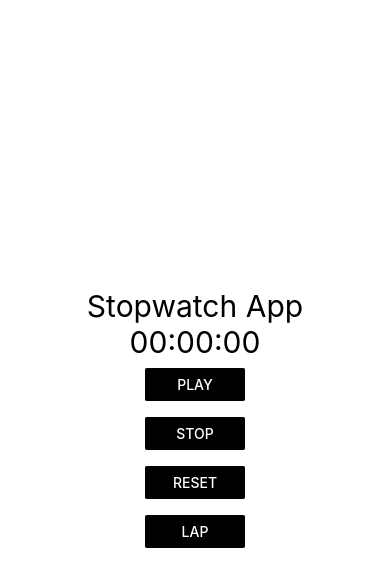
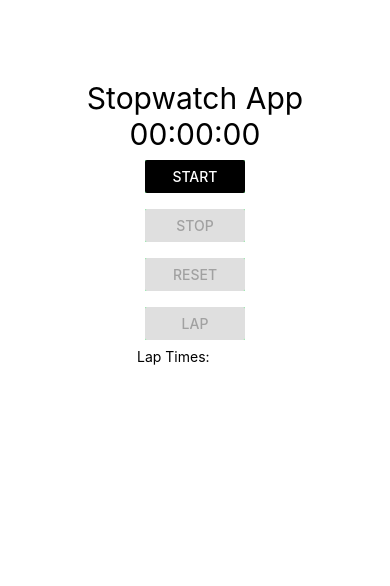
Before and after one commit to Shopify/eng-intern-assessment-react-native, a React Native app: screen / in a window 390 px wide. Shown: the top 586 px of the page. Built offline with nearby package versions, Linux system fonts and the light colour scheme.

Commit message:
Update StopWatchButton.tsx

```diff
--- a/src/StopWatchButton.tsx
+++ b/src/StopWatchButton.tsx
@@ -8,20 +8,28 @@ type Props = {
 export default function StopWatchButton(props: Props) {
   const { setTimeInSeconds } = props;
   const [intervalId, setIntervalId] = useState<number>(0);
+  const [startButton, setStartButton] = useState<string>("Start");
   const [laps, setLaps] = useState<number[]>([]);
-  const startTimeRef = useRef<number>(0);
+  const [lapTimes, setLapTimes] = useState<string[]>([]); // store lap times as strings
+  const startTimeRef = useRef<number>(0); // creates ref to store start time
+  const lapStartTimeRef = useRef<number[]>([]);
+  const [timerStarted, setTimerStarted] = useState<boolean>(false);
 
-  const handlePlayButton = () => {
+  const handleStartButton = () => {
     const interval: any = setInterval(() => {
       setTimeInSeconds((previousState: number) => previousState + 1);
     }, 1000);
 
     setIntervalId(interval);
-    startTimeRef.current = Date.now();
+    startTimeRef.current = Date.now(); // save current time as start time
+    lapStartTimeRef.current.push(startTimeRef.current); // stores the start time for each lap
+
+    setTimerStarted(true);
   };
 
   const handleStopButton = () => {
     clearInterval(intervalId);
+    setStartButton("Resume");
     const elapsedTime = Math.floor((Date.now() - startTimeRef.current) / 1000);
     setTimeInSeconds((previousState: number) => previousState + elapsedTime);
   };
@@ -29,37 +37,78 @@ export default function StopWatchButton(props: Props) {
   const handleResetButton = () => {
     clearInterval(intervalId);
     setTimeInSeconds(0);
+    setStartButton("Start");
     setLaps([]);
+    setLapTimes([]);
+
+    setTimerStarted(false);
+
+    lapStartTimeRef.current = [];
   };
 
   const handleLapButton = () => {
-    clearInterval(intervalId);
-    const lapTime = Math.floor((Date.now() - startTimeRef.current) / 1000);
-    setLaps((prevLaps) => [...prevLaps, lapTime]);
-    startTimeRef.current = Date.now();
+    const lapStartTimes = lapStartTimeRef.current;
+    if (lapStartTimes.length > laps.length) {
+      const lapTime = Math.floor(
+        (Date.now() - lapStartTimeRef.current[laps.length]) / 1000
+      );
+      setLaps((prevLaps) => [...prevLaps, lapTime]);
+
+      const formattedLapTime = formatTime(lapTime);
+      setLapTimes((prevLapTimes) => [...prevLapTimes, formattedLapTime]);
+    }
+  };
+
+  const formatTime = (timeInSeconds: number): string => {
+    const minutes = Math.floor(timeInSeconds / 60);
+    const seconds = timeInSeconds % 60;
+    return `${String(minutes).padStart(2, "0")}:${String(seconds).padStart(
+      2,
+      "0"
+    )}`;
   };
 
   return (
     <View>
       <View style={styles.buttons}>
-        <Button onPress={handlePlayButton} title="Play" color="black"></Button>
+        <Button
+          onPress={handleStartButton}
+          title={startButton}
+          color="black"
+        ></Button>
       </View>
       <View style={styles.buttons}>
-        <Button onPress={handleStopButton} title="Stop" color="black"></Button>
+        <Button
+          onPress={handleStopButton}
+          title="Stop"
+          color="black"
+          disabled={!timerStarted}
+        ></Button>
       </View>
       <View style={styles.buttons}>
         <Button
           onPress={handleResetButton}
           title="Reset"
           color="black"
+          disabled={!timerStarted}
         ></Button>
       </View>
       <View style={styles.buttons}>
-        <Button onPress={handleLapButton} title="Lap" color="black"></Button>
+        <Button
+          onPress={handleLapButton}
+          title="Lap"
+          color="black"
+          disabled={!timerStarted}
+        ></Button>
       </View>
-      {/* <ScrollView>
-        <Text>Lap Times: {laps.join(", ")}</Text>
-      </ScrollView> */}
+      <Text>Lap Times:</Text>
+      <View style={styles.scrollView}>
+        <ScrollView>
+          {lapTimes.map((lapTime, index) => (
+            <Text key={index}>{`Lap ${index + 1}: ${lapTime}`}</Text>
+          ))}
+        </ScrollView>
+      </View>
     </View>
   );
 }
@@ -70,4 +119,9 @@ const styles = StyleSheet.create({
     margin: 8,
     width: 100,
   },
+  scrollView: {
+    height: 400,
+    alignItems: "center",
+    justifyContent: "center",
+  },
 });
```
